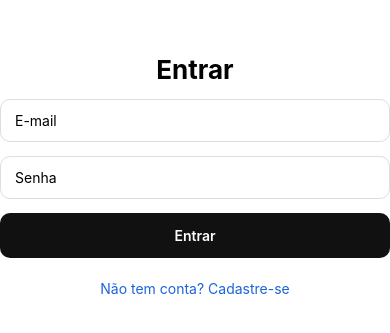
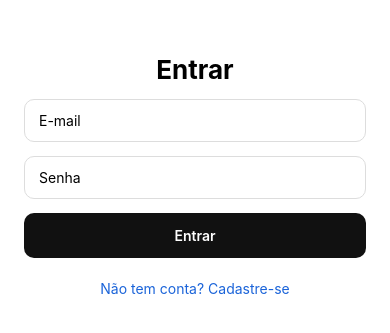
Before and after one commit to Wolper/caixa-por-voz-mobile, a React Native app: screen / in a window 390 px wide. Shown: the part 247-580 px from the top of the page. Built offline with nearby package versions, Linux system fonts and the light colour scheme; no server answers.

Commit message:
fix: replace deprecated SafeAreaView imports

```diff
--- a/App.tsx
+++ b/App.tsx
@@ -1,6 +1,7 @@
 import { StatusBar } from 'expo-status-bar';
 import { useState } from 'react';
-import { ActivityIndicator, Pressable, SafeAreaView, StyleSheet, Text, TextInput } from 'react-native';
+import { ActivityIndicator, Pressable, StyleSheet, Text, TextInput } from 'react-native';
+import { SafeAreaProvider, SafeAreaView } from 'react-native-safe-area-context';
 
 import { AuthProvider, useAuth } from './src/context/AuthContext';
 import { ControlsScreen } from './src/screens/ControlsScreen';
@@ -158,9 +159,11 @@ function Root() {
 
 export default function App() {
   return (
-    <AuthProvider>
-      <Root />
-    </AuthProvider>
+    <SafeAreaProvider>
+      <AuthProvider>
+        <Root />
+      </AuthProvider>
+    </SafeAreaProvider>
   );
 }
 
--- a/package.json
+++ b/package.json
@@ -20,7 +20,8 @@
     "expo-status-bar": "~3.0.9",
     "react": "19.1.0",
     "react-native": "0.81.5",
-    "react-native-url-polyfill": "^2.0.0"
+    "react-native-url-polyfill": "^2.0.0",
+    "react-native-safe-area-context": "~5.6.0"
   },
   "devDependencies": {
     "@types/react": "~19.1.10",
--- a/src/screens/ControlsScreen.tsx
+++ b/src/screens/ControlsScreen.tsx
@@ -1,5 +1,6 @@
 import { useCallback, useEffect, useMemo, useState } from 'react';
-import { ActivityIndicator, Pressable, SafeAreaView, StyleSheet, Text, View } from 'react-native';
+import { ActivityIndicator, Pressable, StyleSheet, Text, View } from 'react-native';
+import { SafeAreaView } from 'react-native-safe-area-context';
 import AsyncStorage from '@react-native-async-storage/async-storage';
 
 import { useAuth } from '../context/AuthContext';
--- a/src/screens/TransactionsScreen.tsx
+++ b/src/screens/TransactionsScreen.tsx
@@ -1,5 +1,6 @@
 import { useCallback, useEffect, useMemo, useState } from 'react';
-import { ActivityIndicator, Pressable, SafeAreaView, ScrollView, StyleSheet, Text, View } from 'react-native';
+import { ActivityIndicator, Pressable, ScrollView, StyleSheet, Text, View } from 'react-native';
+import { SafeAreaView } from 'react-native-safe-area-context';
 
 import { useAuth } from '../context/AuthContext';
 import { supabase } from '../lib/supabase';
```
Also changed, not shown: 1 other file (tests, documents, lock files or other folders).
